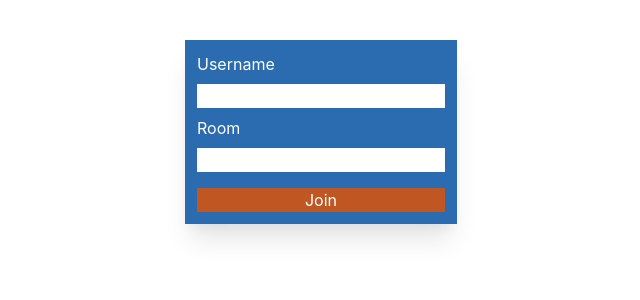
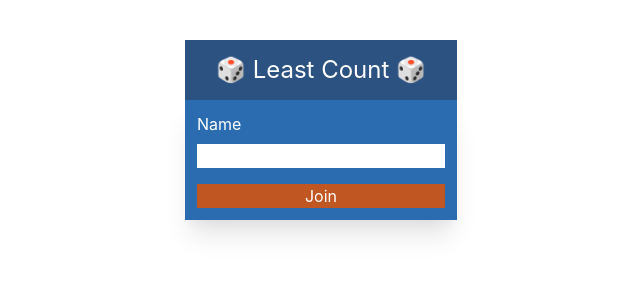
Before and after one commit to jawahars16/least-count, a React (Create React App) app: page / in a window 1280 px wide. Shown: the top 300 px of the page, without its empty margins (319-959 px from the left). Built offline with nearby package versions, Linux system fonts and the light colour scheme.

Commit message:
Changed card count

```diff
--- a/src/components/user-form/index.jsx
+++ b/src/components/user-form/index.jsx
@@ -12,18 +12,21 @@ class UserForm extends Component {
 
     join() {
         const username = this.username.current.value;
-        this.props.joinGame(username, uuidv1());
+        if(username && username.length > 0) {
+            this.props.joinGame(username, uuidv1());
+        }
     }
 
     render() {
         return (
             <div className='flex justify-center'>
-                <div>
-                    <div className='bg-blue-700 p-2 flex flex-col shadow-xl mt-10'>
-                        <div className='m-1 text-white'>Username</div>
+                <div className=' mt-10'>
+                    <div className='text-center text-white bg-blue-800 p-3 text-2xl'>🎲 Least Count 🎲</div>
+                    <div className='bg-blue-700 p-2 flex flex-col shadow-xl'>
+                        <div className='m-1 text-white'>Name</div>
                         <input name='name' id='username' className='m-1' ref={this.username}/>
-                        <div className='m-1 text-white'>Room</div>
-                        <input name='room' id='room' className='m-1'/>
+                        <div className='m-1 text-white hidden'>Room</div>
+                        <input name='room' id='room' className='m-1 hidden'/>
                         <button className='m-1 bg-orange-700 text-white mt-3'
                                 onClick={this.join}>Join
                         </button>
```
